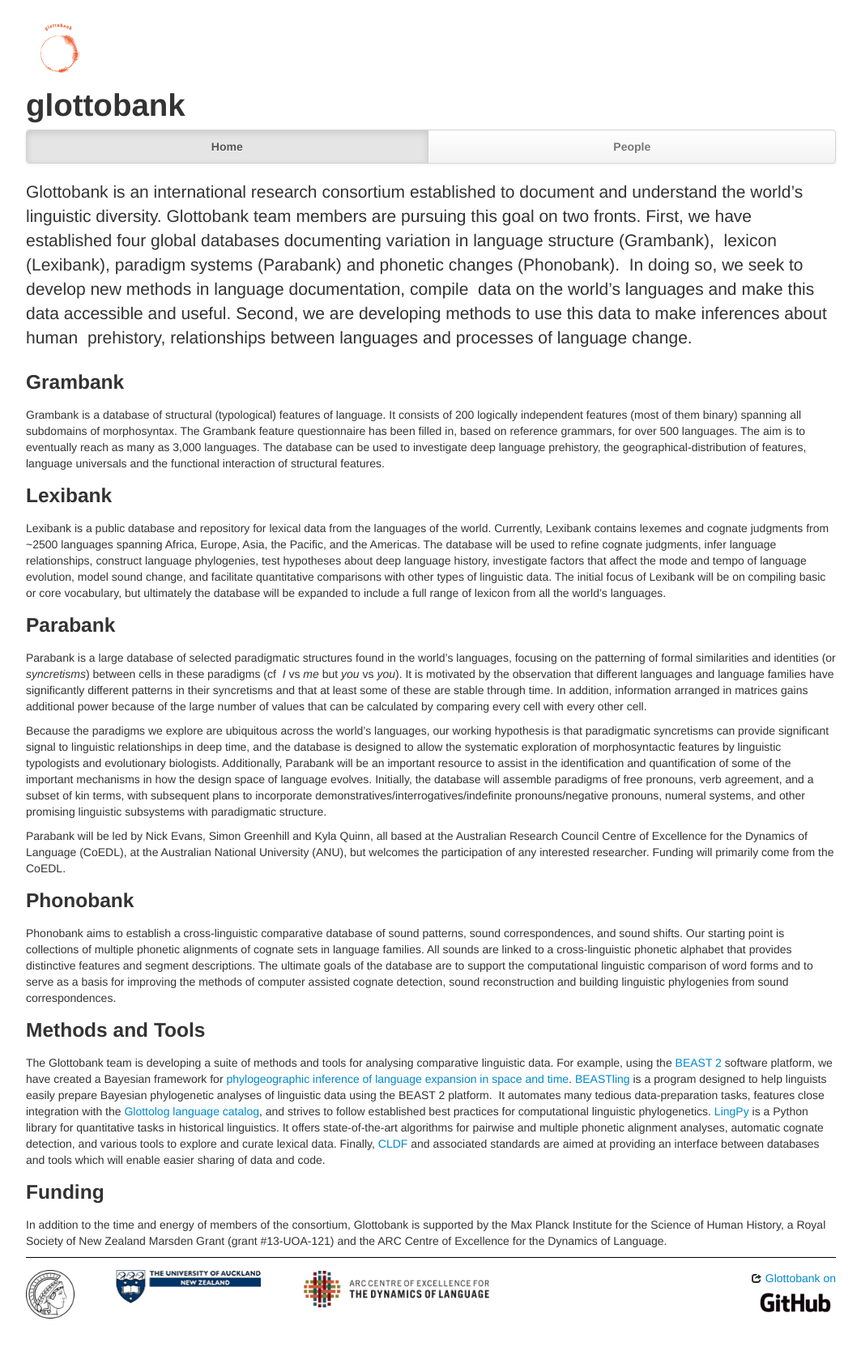
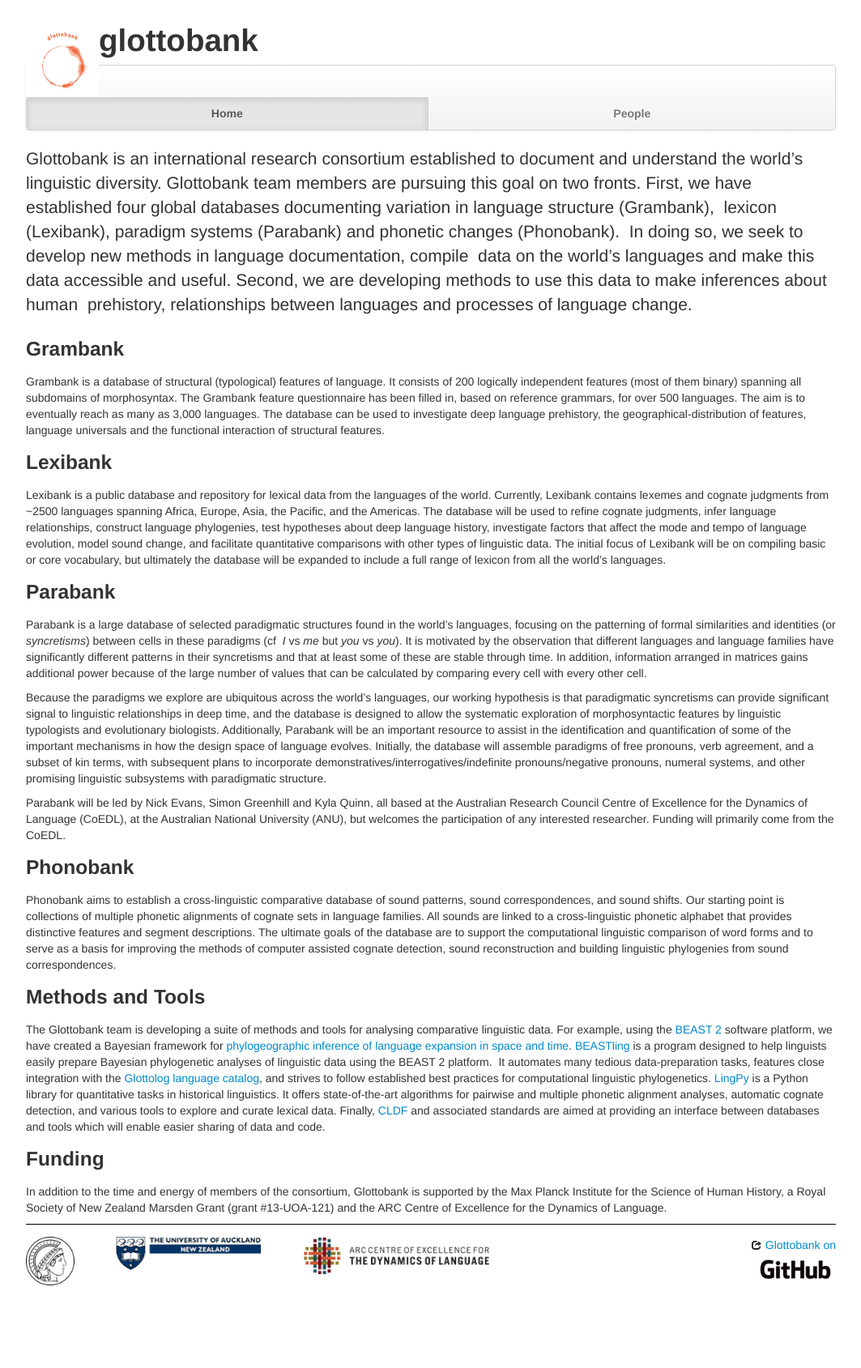
Before and after one commit to glottobank/glottobank.github.io, a Jekyll site: the page built from index.md, in a window 1280 px wide. Shown: the whole page at 81% size, without its empty margins (108-1171 px from the left). Built offline with Jekyll 4.4.1, drawn with Linux system fonts in a browser that asks for light colours; nearby versions of some CDN libraries; after the commit the page ends 1648 px from its top, so only the background shows below that.

Commit message:
first stab at integrating the logo

```diff
--- a/_layouts/bootstrap.html
+++ b/_layouts/bootstrap.html
@@ -77,7 +77,7 @@
             </ul>
          -->
         <div>
-          <img src="/images/glottobank.jpg" height="100" width="80"><h1>glottobank</h1>
+          <img style="float: left" src="/images/glottobank.jpg" height="110" width="90"><h1>glottobank</h1>
         </div>
         <div class="navbar">
           <div class="navbar-inner">
```
